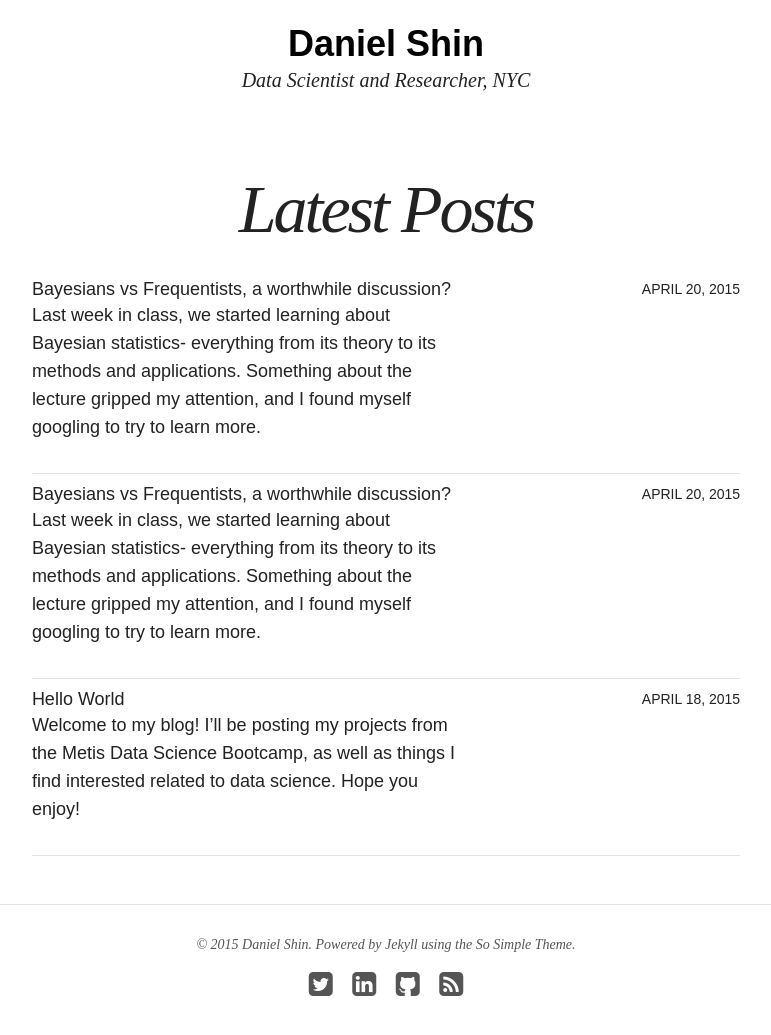
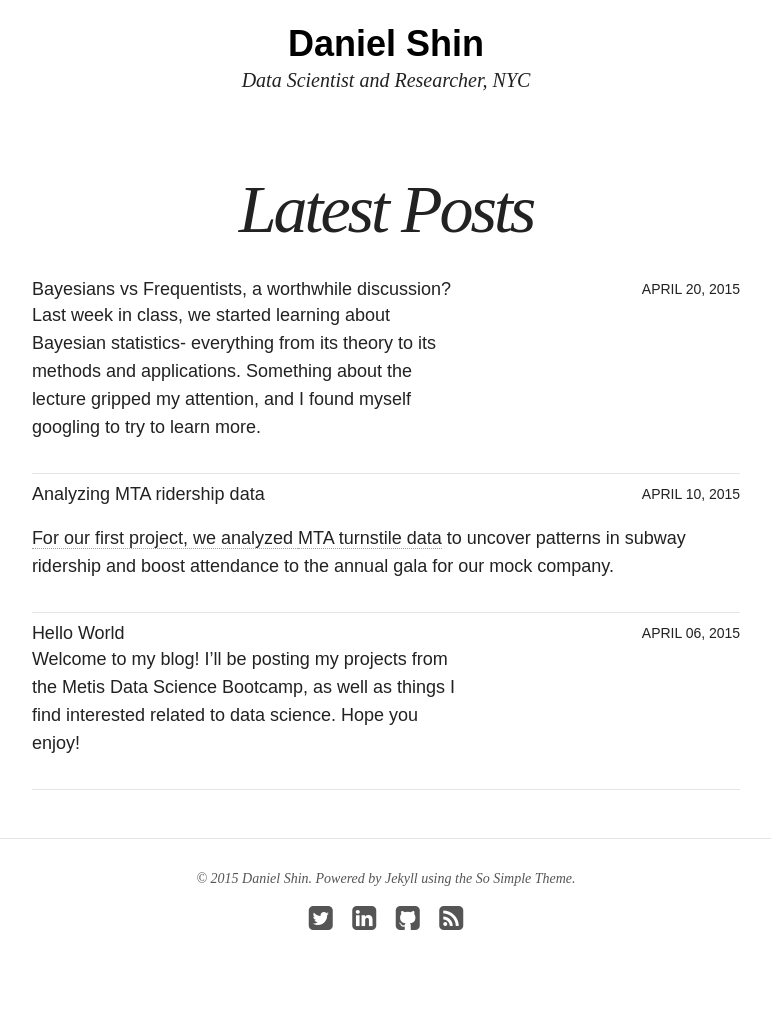
Before and after one commit to ajschumacher/dshincd.github.io, a Jekyll site: the page built from index.html, in a window 1280 px wide, cut to the strip 303-1399 px from the top of the page. Shown: the top 1035 px of the strip, without its empty margins (254-1025 px from the left). Built offline with Jekyll 4.4.1, drawn with Linux system fonts in a browser that asks for light colours; nearby versions of some CDN libraries; some of the changed lines change nothing that is shown.

Commit message:
Blog update

```diff
--- a/_posts/blog/2015-04-18-hello-world.md
+++ b/_posts/blog/2015-04-06-hello-world.md
@@ -7,7 +7,7 @@ excerpt:
 tags: []
 image:
   feature:
-date: 2015-04-18
+date: 2015-04-06
 ---
 
 Welcome to my blog! I'll be posting my projects from the Metis Data Science Bootcamp, as well as things I find interested related to data science. Hope you enjoy!
--- /dev/null
+++ b/_posts/blog/2015-04-10-mta-ridership.md
@@ -0,0 +1,34 @@
+---
+layout: post
+title: "Analyzing MTA ridership data"
+modified:
+categories: blog
+excerpt:
+tags: []
+image:
+feature:
+date: 2015-04-10
+---
+
+For our first project, we analyzed [MTA turnstile data](http://web.mta.info/developers/turnstile.html) to uncover patterns in subway ridership and boost attendance to the annual gala for our mock company.
+
+The first step we took was to aggregate the number of entries and exits for each station.
+
+Next, we wanted to find the stations, not only with the highest traffic, but also the highest density. We took the aggregates and divided them by the number of turnstiles.
+
+### Density = (total entries + exits) / (number of turnstiles)
+
+Interestingly, the highest traffic stations and the densest stations were completely different in the composition of their 10.
+
+
+
+
+### Busiest stations
+<ol>
+<li>34th St - Penn Station</li>
+<li>42nd St - Grand Central</li>
+<li>34th St - Herald Square</li>
+<li>14th St - Union Sq</li>
+</ol>
+
+We then divided the
--- a/_posts/blog/2015-04-20-Bayes copy.md
+++ /dev/null
@@ -1,40 +0,0 @@
----
-layout: post
-title: "Bayesians vs Frequentists, a worthwhile discussion?"
-modified:
-categories: blog
-excerpt:
-tags: [bayes probability statistics]
-image:
-feature:
-date: 2015-04-20
----
-
-
-Last week in class, we started learning about Bayesian statistics- everything from its theory to its methods and applications. Something about the lecture gripped my attention, and I found myself googling to try to learn more.
-
-What I found was that there is somewhat of a battle in the theoretical realm between so called "Bayesians" and "Frequentists". If you aren't at all familiar with the debate, see below:
-
-[An explanation using a simplified example](http://www.behind-the-enemy-lines.com/2008/01/are-you-bayesian-or-frequentist-or.html)
-
-[A funny comic](https://xkcd.com/1132/)
-
-**Huh?**
-
-My interpretation (which could contain errors) is that Frequentists make inferences based on generalized, parameterized, probabilities versus Bayesians, who make inferences based on prior probabilities and new evidence.
-
-For example, we assume that when flipping a coin, it is equally probable to flip a head or tails. A frequentist might say that because of our model, which is the assumption that the coin is fair, the probability is then 50%.
-
-On the other hand, Bayesians make inferences based on statistical (experimental) evidence. For example, if we flip a coin 100 times and a head came up 50 times, we can infer from the data that the probability is 50%. If instead, we flipped a head 75 times out of 100, we might have reason to believe that the coin is not fair, and we might decide to update our "probabilities".
-
-**Probability vs Likelihood**
-
-When examining these differences, I came to understand the difference between "probability" and "likelihood" as they are used in statistics.
-
-From my understanding, probability can be defined as the theoretical chance of achieving a certain result given a model or assumption we have made about that system. P(observation|model)
-
-On the other hand, likelihood can be defined as a statement that can be made about a system based on some observation we have made about that system. L(model|observation)
-
-**Why should we care?**
-
-The goal of applied statistics is to make inferences based on "reality". We should be able to have a framework for udpating our models based on new evidence (a Bayesian concept) as well as a reliable method for testing our models (a Frequentist concept).
```
Also changed, not shown: images/benson1_pop_stations.png (added), images/mtalogo.jpg (added).
